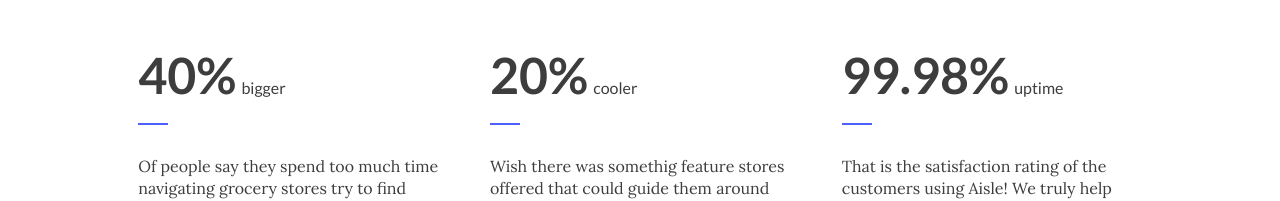
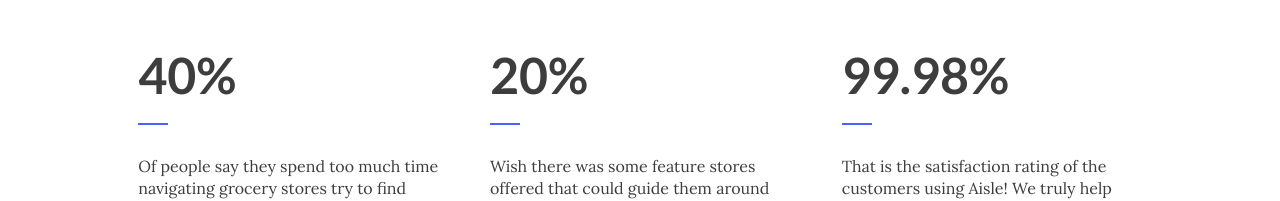
Before and after one commit to aisle-dev/aisle-dev.me, a plain HTML site: page index.html in a window 1280 px wide. Shown: the part 752-953 px from the top of the page. Drawn offline with Linux system fonts and the light colour scheme.

Commit message:
Update index.html

```diff
--- a/index.html
+++ b/index.html
@@ -79,19 +79,19 @@
     <ul class="features-02__items">
       <li class="features-02__item">
         <div class="features-02__item_box">
-          <div class="features-02__number">40%<span class="features-02__word">bigger</span></div>
+          <div class="features-02__number">40%<span class="features-02__word"></span></div>
           <p class="features-02__description">Of people say they spend too much time navigating grocery stores try to find their items.</p>
         </div>
       </li>
       <li class="features-02__item">
         <div class="features-02__item_box">
-          <div class="features-02__number">20%<span class="features-02__word">cooler</span></div>
-          <p class="features-02__description">Wish there was somethig feature stores offered that could guide them around the store to find what they need.</p>
+          <div class="features-02__number">20%<span class="features-02__word"></span></div>
+          <p class="features-02__description">Wish there was some feature stores offered that could guide them around the store to find what they need.</p>
         </div>
       </li>
       <li class="features-02__item">
         <div class="features-02__item_box">
-          <div class="features-02__number">99.98%<span class="features-02__word">uptime</span></div>
+          <div class="features-02__number">99.98%<span class="features-02__word"></span></div>
           <p class="features-02__description">That is the satisfaction rating of the customers using Aisle! We truly help and give people the tools to save money and have the healthly lifestyle you desire.</p>
         </div>
       </li>
```
